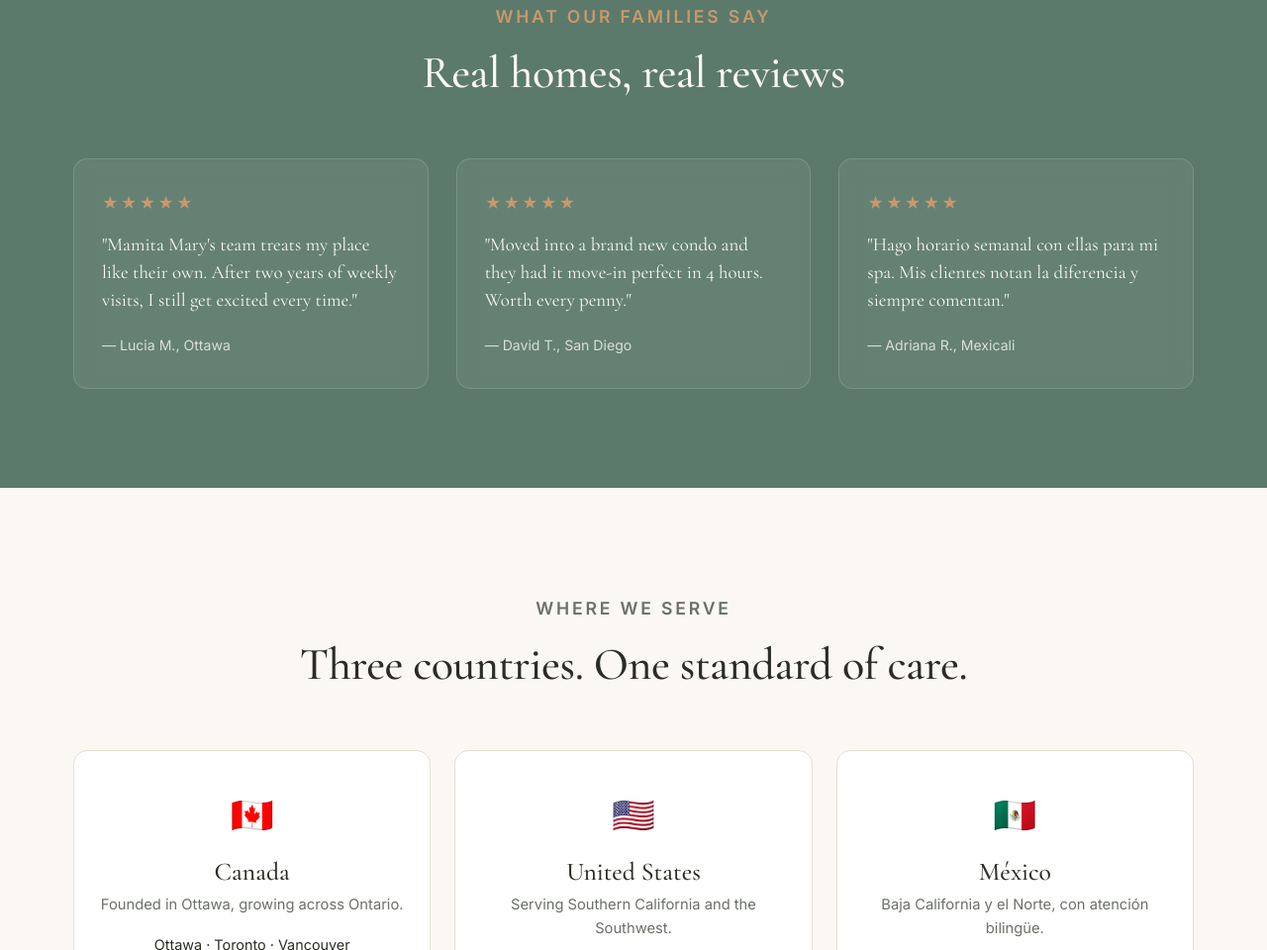
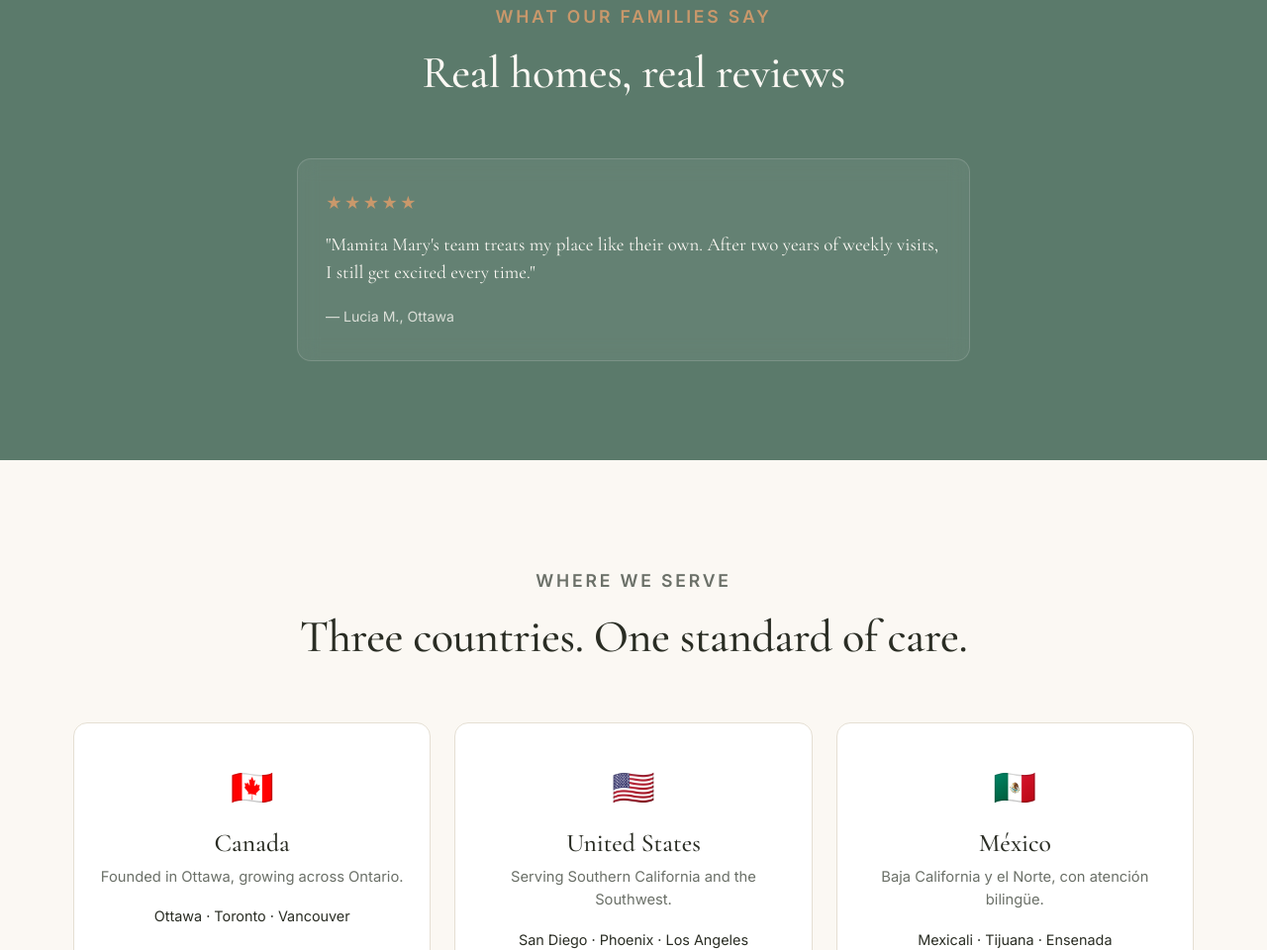
Before and after one commit to martinezc2017-cyber/mamita-mary, a plain HTML site: page index.html in a window 1280 px wide. Shown: the part 4523-5483 px from the top of the page at 99% size. Drawn offline with nearby package versions, Linux system fonts and the light colour scheme.

Commit message:
Reseñas: queda solo la de Canadá (Ottawa); se quitan la de San Diego y la de Mexicali en los tres idiomas
Co-Authored-By: Claude Fable 5.2 <noreply@anthropic.com>

```diff
--- a/index.html
+++ b/index.html
@@ -263,7 +263,7 @@
   .testimonials { background: var(--sage); color: var(--cream); }
   .testimonials h2 { color: var(--cream); }
   .testimonials .section-head p { color: rgba(251,248,243,0.78); }
-  .quotes { display: grid; grid-template-columns: repeat(3, 1fr); gap: 28px; }
+  .quotes { display: grid; grid-template-columns: minmax(0, 680px); justify-content: center; gap: 28px; }
   .quote {
     background: rgba(251,248,243,0.06);
     border: 1px solid rgba(251,248,243,0.15);
@@ -669,16 +669,6 @@
         <blockquote data-key="rev.1.q">"Mamita Mary's team treats my place like their own. After two years of weekly visits, I still get excited every time."</blockquote>
         <footer data-key="rev.1.a">— Lucia M., Ottawa</footer>
       </div>
-      <div class="quote">
-        <div class="stars">★★★★★</div>
-        <blockquote data-key="rev.2.q">"Moved into a brand new condo and they had it move-in perfect in 4 hours. Worth every penny."</blockquote>
-        <footer data-key="rev.2.a">— David T., San Diego</footer>
-      </div>
-      <div class="quote">
-        <div class="stars">★★★★★</div>
-        <blockquote data-key="rev.3.q">"Hago horario semanal con ellas para mi spa. Mis clientes notan la diferencia y siempre comentan."</blockquote>
-        <footer data-key="rev.3.a">— Adriana R., Mexicali</footer>
-      </div>
     </div>
   </div>
 </section>
@@ -909,10 +899,6 @@ const I18N = {
     'rev.eyebrow': 'What our families say', 'rev.title': 'Real homes, real reviews',
     'rev.1.q': '"Mamita Mary\'s team treats my place like their own. After two years of weekly visits, I still get excited every time."',
     'rev.1.a': '— Lucia M., Ottawa',
-    'rev.2.q': '"Moved into a brand new condo and they had it move-in perfect in 4 hours. Worth every penny."',
-    'rev.2.a': '— David T., San Diego',
-    'rev.3.q': '"Hago horario semanal con ellas para mi spa. Mis clientes notan la diferencia y siempre comentan."',
-    'rev.3.a': '— Adriana R., Mexicali',
     'area.eyebrow': 'Where we serve', 'area.title': 'Three countries. One standard of care.',
     'area.ca.t': 'Canada', 'area.ca.b': 'Founded in Ottawa, growing across Ontario.',
     'area.us.t': 'United States', 'area.us.b': 'Serving Southern California and the Southwest.',
@@ -981,10 +967,6 @@ const I18N = {
     'rev.eyebrow': 'Lo que dicen las familias', 'rev.title': 'Hogares reales, reseñas reales',
     'rev.1.q': '"El equipo de Mamita Mary trata mi casa como propia. Después de dos años de visitas semanales, sigo emocionada cada vez."',
     'rev.1.a': '— Lucía M., Ottawa',
-    'rev.2.q': '"Me mudé a un condo nuevo y lo dejaron impecable en 4 horas. Vale cada peso."',
-    'rev.2.a': '— David T., San Diego',
-    'rev.3.q': '"Hago horario semanal con ellas para mi spa. Mis clientes notan la diferencia y siempre comentan."',
-    'rev.3.a': '— Adriana R., Mexicali',
     'area.eyebrow': 'Dónde atendemos', 'area.title': 'Tres países. Un mismo estándar de cuidado.',
     'area.ca.t': 'Canadá', 'area.ca.b': 'Fundadas en Ottawa, creciendo por Ontario.',
     'area.us.t': 'Estados Unidos', 'area.us.b': 'Atendiendo el sur de California y el suroeste.',
@@ -1053,10 +1035,6 @@ const I18N = {
     'rev.eyebrow': 'Ce que disent les familles', 'rev.title': 'Vrais foyers, vrais avis',
     'rev.1.q': "\"L'équipe de Mamita Mary traite ma maison comme la leur. Après deux ans de visites hebdomadaires, je suis encore excitée à chaque fois.\"",
     'rev.1.a': '— Lucia M., Ottawa',
-    'rev.2.q': '"Emménagé dans un condo neuf et ils l\'ont rendu parfait en 4 heures. Vaut chaque dollar."',
-    'rev.2.a': '— David T., San Diego',
-    'rev.3.q': '"Hago horario semanal con ellas para mi spa. Mis clientes notan la diferencia y siempre comentan."',
-    'rev.3.a': '— Adriana R., Mexicali',
     'area.eyebrow': 'Où nous desservons', 'area.title': 'Trois pays. Un seul standard de qualité.',
     'area.ca.t': 'Canada', 'area.ca.b': 'Fondée à Ottawa, en expansion en Ontario.',
     'area.us.t': 'États-Unis', 'area.us.b': 'Desservant le sud de la Californie et le sud-ouest.',
```
